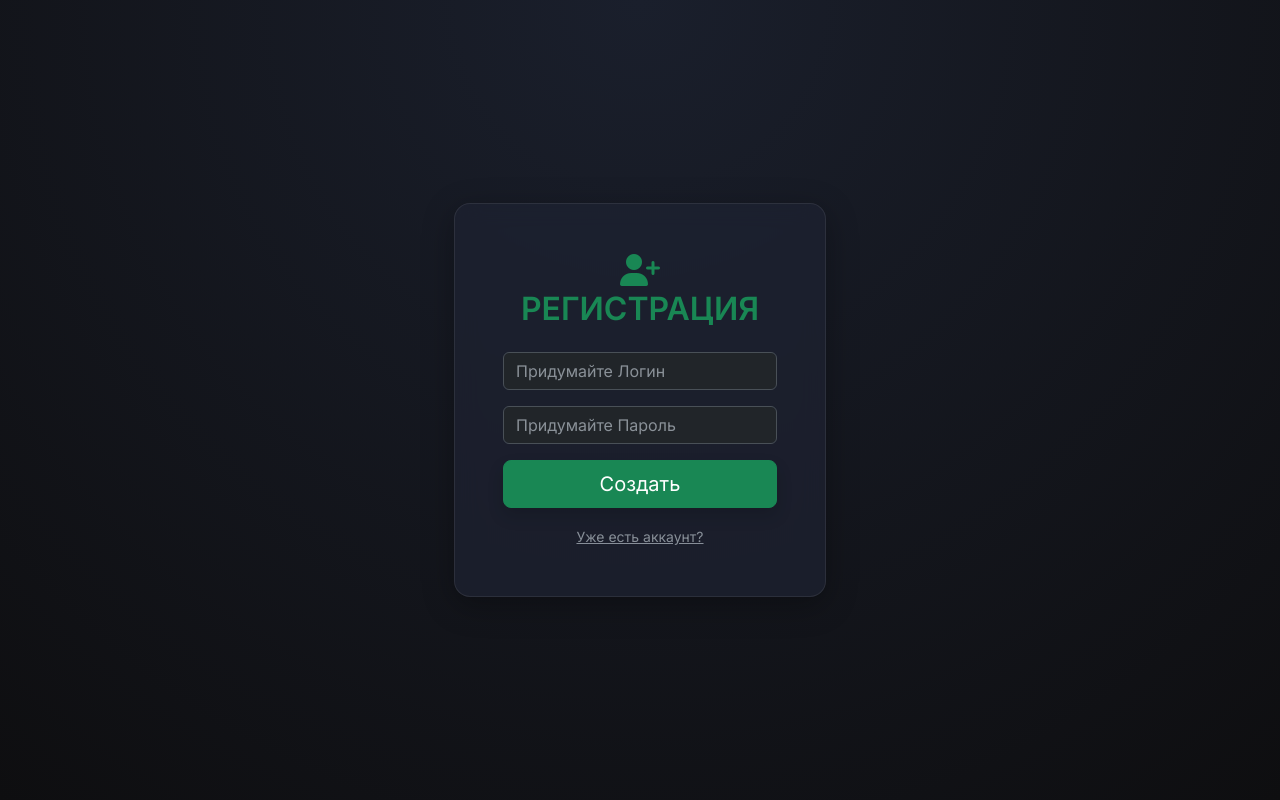
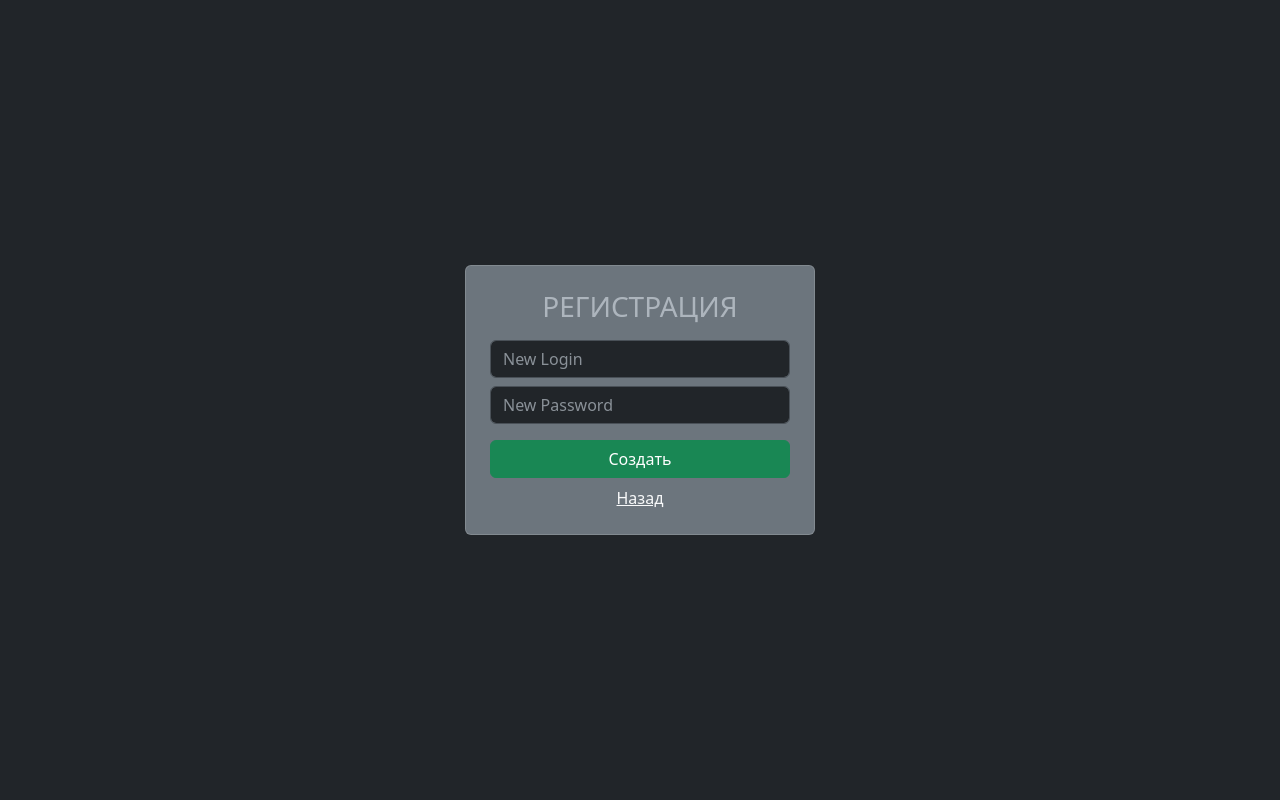
Before and after one commit to kinelgoog/idlerrrrr, a Node server app: page /register in a window 1280 px wide. Run offline with Node 20, Linux system fonts and the light colour scheme; some libraries are stand-ins or nearby versions.

Commit message:
Update register.ejs

```diff
--- a/views/register.ejs
+++ b/views/register.ejs
@@ -1,14 +1,21 @@
-<%- include('header') %>
-<div class="container d-flex justify-content-center align-items-center min-vh-100">
-    <div class="glass-card p-5 col-md-4 text-center">
-        <h2 class="mb-4 fw-bold text-success"><i class="fas fa-user-plus"></i> РЕГИСТРАЦИЯ</h2>
-        <% if(error) { %> <div class="alert alert-danger"><%= error %></div> <% } %>
+<!DOCTYPE html>
+<html lang="ru" data-bs-theme="dark">
+<head>
+    <meta charset="UTF-8">
+    <meta name="viewport" content="width=device-width, initial-scale=1.0">
+    <title>Register</title>
+    <link href="https://cdn.jsdelivr.net/npm/bootstrap@5.3.0/dist/css/bootstrap.min.css" rel="stylesheet">
+</head>
+<body class="bg-dark text-white d-flex align-items-center justify-content-center vh-100">
+    <div class="card bg-secondary p-4" style="width: 350px;">
+        <h3 class="text-center mb-3">РЕГИСТРАЦИЯ</h3>
+        <% if(error) { %> <div class="alert alert-danger p-2"><%= error %></div> <% } %>
         <form action="/register" method="POST">
-            <input type="text" name="username" class="form-control bg-dark text-white mb-3" placeholder="Придумайте Логин" required>
-            <input type="password" name="password" class="form-control bg-dark text-white mb-3" placeholder="Придумайте Пароль" required>
-            <button type="submit" class="btn btn-success w-100 btn-lg shadow">Создать</button>
+            <input name="username" class="form-control mb-2" placeholder="New Login" required>
+            <input type="password" name="password" class="form-control mb-3" placeholder="New Password" required>
+            <button class="btn btn-success w-100">Создать</button>
         </form>
-        <div class="mt-3"><a href="/login" class="text-muted small">Уже есть аккаунт?</a></div>
+        <div class="text-center mt-2"><a href="/login" class="text-light">Назад</a></div>
     </div>
-</div>
-<%- include('footer') %>
+</body>
+</html>
```
